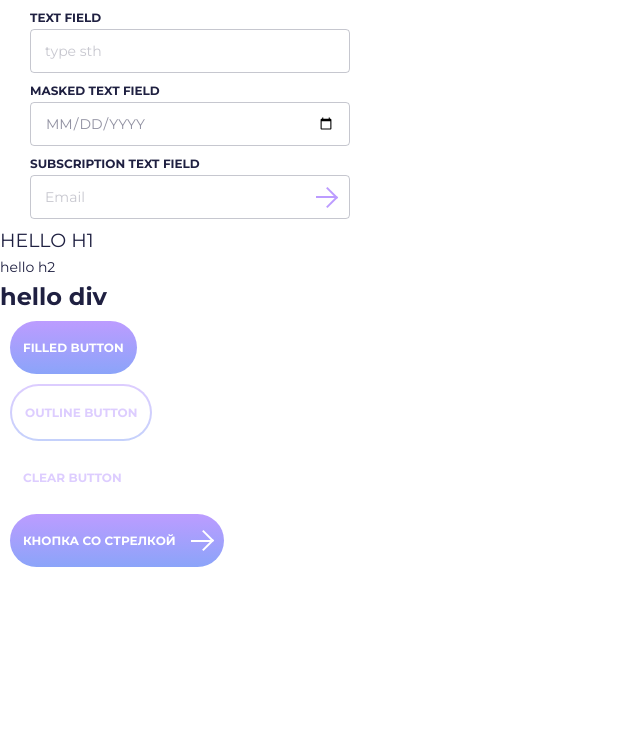
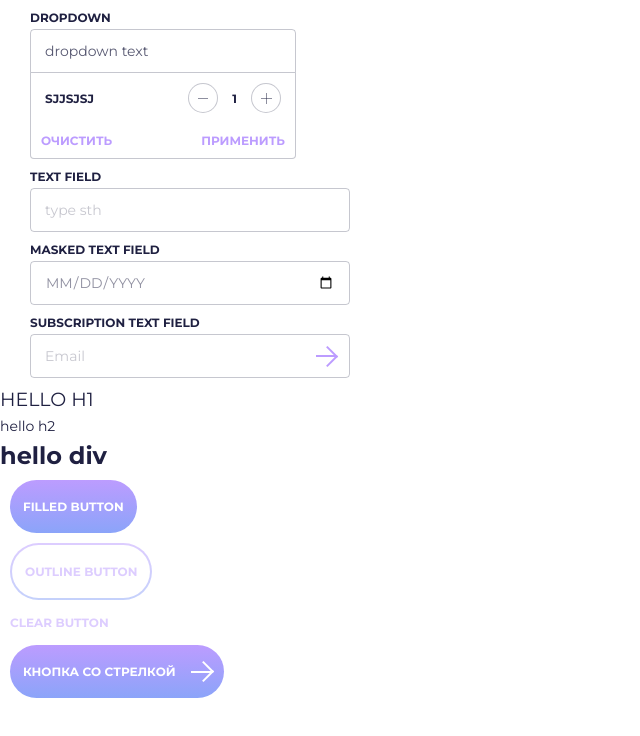
Before and after one commit to gloomy-onion/Looking, a React app: page / in a window 1280 px wide. Shown: the top 736 px of the page, without its empty margins (0-640 px from the left). Built offline with nearby package versions, Linux system fonts and the light colour scheme.

Commit message:
это было не просто смело, это было пиздец как смело.... начала дропдаун чтоб ты охуел когда приедешь, пока только что то нарисовала, кроме кнопки к нему

```diff
--- a/src/App.tsx
+++ b/src/App.tsx
@@ -1,10 +1,11 @@
 import React from 'react';
 
-import { Button, TextField, Typography } from '../ui-kit';
+import { Button, Dropdown, TextField, Typography } from '../ui-kit';
 
 export const App = () => {
   return (
     <>
+      <Dropdown showDropDown />
       <TextField />
       <TextField label={'masked text field'} textFieldType={'date'} />
       <TextField label={'subscription text field'} textFieldType={'email'} placeholder={'Email'} />
--- a/ui-kit/Button/Button.module.scss
+++ b/ui-kit/Button/Button.module.scss
@@ -53,6 +53,8 @@ button:active {
   color: $purple;
   border: none;
   background: none;
+  margin: 5px;
+  padding: 5px;
 }
 
 .clear:hover:not([disabled]) {
--- /dev/null
+++ b/ui-kit/Dropdown/Dropdown.module.scss
@@ -0,0 +1,134 @@
+@import '../../src/variables';
+
+.dropdown{
+  margin: 10px 30px;
+  display: flex;
+  flex-direction: column;
+  border: none;
+}
+
+.dropdownDefault {
+  align-items: center;
+  padding: 14px;
+  border: 1px solid $dark25;
+  border-radius:4px 4px 0 0;
+  width: 266px;
+  height: 44px;
+  display: flex;
+  flex-direction: row;
+  position: relative;
+  margin-top: 4px;
+}
+
+.dropdownExpanded {
+  border: 1px solid $dark25;
+  border-top: 0;
+  border-radius: 0 0 4px 4px;
+  width: 266px;
+  max-height: 159px;
+  display: flex;
+  flex-direction: column;
+  position: relative;
+}
+
+.dropdownItem {
+  display: flex;
+  flex-direction: row;
+  align-items: center;
+  justify-content: space-between;
+  margin: 5px 14px;
+  height: 40px;
+}
+.dropdownItemButtons {
+  display: flex;
+  flex-direction: row;
+  align-items: center;
+  justify-content: space-between;
+}
+.dropdownButtons{
+  display: flex;
+  flex-direction: row;
+  justify-content: space-between;
+  margin: 0;
+}
+
+.plusBtn {
+  padding: 0;
+  margin: 5px 0 5px 14px;
+  border-radius: 50%;
+  border: 1px solid $dark25;
+  width: 30px;
+  height: 30px;
+  background-color: rgb(255, 255, 255);
+  position: relative;
+}
+
+.plusBtn::after {
+  content: " ";
+  position: absolute;
+  display: block;
+  background-color: $dark50;
+  height: 1px;
+  top: 14px;
+  left: 9px;
+  right: 8px;
+  z-index: 9;
+}
+
+.plusBtn::before {
+  content: " ";
+  position: absolute;
+  display: block;
+  background-color: $dark50;
+  width: 1px;
+  left: 50%;
+  top: 9px;
+  bottom: 8px;
+  z-index: 9;
+}
+
+
+.minusBtn {
+  margin: 5px 14px;
+  padding: 0;
+  border-radius: 50%;
+  border: 1px solid $dark25;
+  width: 30px;
+  height: 30px;
+  background-color: rgb(255, 255, 255);
+  position: relative;
+}
+
+.minusBtn::after {
+  content: " ";
+  position: absolute;
+  display: block;
+  background-color: $dark50;
+  height: 1px;
+  top: 50%;
+  left: 9px;
+  right: 9px;
+  z-index: 9;
+}
+
+.disabled {
+  opacity: 0.4;
+  border-color: #787878;
+  border-radius: 50%;
+  width: 30px;
+  height: 30px;
+  background-color: rgb(255, 255, 255);
+  position: relative;
+}
+
+.disabled::after {
+  content: " ";
+  position: absolute;
+  display: block;
+  background-color: #787878;
+  height: 2px;
+  top: 17px;
+  left: 10px;
+  right: 10px;
+  z-index: 9;
+}
--- /dev/null
+++ b/ui-kit/Dropdown/Dropdown.tsx
@@ -0,0 +1,35 @@
+import React from 'react';
+
+import styles from './Dropdown.module.scss';
+import {DropdownItem} from './DropdownItem';
+import { Button } from '../Button/Button';
+import { Typography } from '../Typography/Typography';
+
+interface DropdownProps {
+  label?: string;
+  showDropDown: boolean;
+}
+
+export const Dropdown = ({ label = 'dropdown', showDropDown }: DropdownProps) => {
+  return (
+    <div className={styles.dropdown}>
+      {label && (
+        <Typography color={'dark100'} size={'xs'} weight={700} upperCase>
+          {label}
+        </Typography>
+      )}
+      <div className={styles.dropdownDefault}>
+        <Typography color={'dark75'} size={'s'}>{'dropdown text'}</Typography>
+      </div>
+      <div className={styles.dropdownExpanded}>
+        <ul>
+          <DropdownItem label={'sjjsjsj'} />
+        </ul>
+        <div className={styles.dropdownButtons}>
+          <Button label={'очистить'} buttonType={'clear'}/>
+          <Button label={'применить'} buttonType={'clear'} />
+        </div>
+      </div>
+    </div>
+  );
+};
--- /dev/null
+++ b/ui-kit/Dropdown/DropdownItem.tsx
@@ -0,0 +1,27 @@
+import React from 'react';
+
+import styles from './Dropdown.module.scss';
+import { Typography } from '../Typography/Typography';
+
+interface DropdownItemProps {
+  label: string;
+}
+
+export const DropdownItem = ({ label = 'number 1' }: DropdownItemProps) => {
+  return (
+    <div className={styles.dropdownItem}>
+      <span>
+        <Typography size={'xs'} upperCase color={'dark100'} weight={700}>
+          {label}
+        </Typography>
+      </span>
+      <div className={styles.dropdownItemButtons}>
+        <button className={styles.minusBtn} />
+      <Typography size={'xs'} upperCase color={'dark100'} weight={700}>
+        {1}
+      </Typography>
+      <button className={styles.plusBtn} />
+    </div>
+    </div>
+  );
+};
--- a/ui-kit/index.ts
+++ b/ui-kit/index.ts
@@ -1,3 +1,5 @@
 export { Typography } from './Typography/Typography';
 export { Button } from './Button/Button';
 export { TextField } from './TextField/TextField';
+export { Dropdown } from './Dropdown/Dropdown';
+export { DropdownItem } from './Dropdown/DropdownItem';
```
